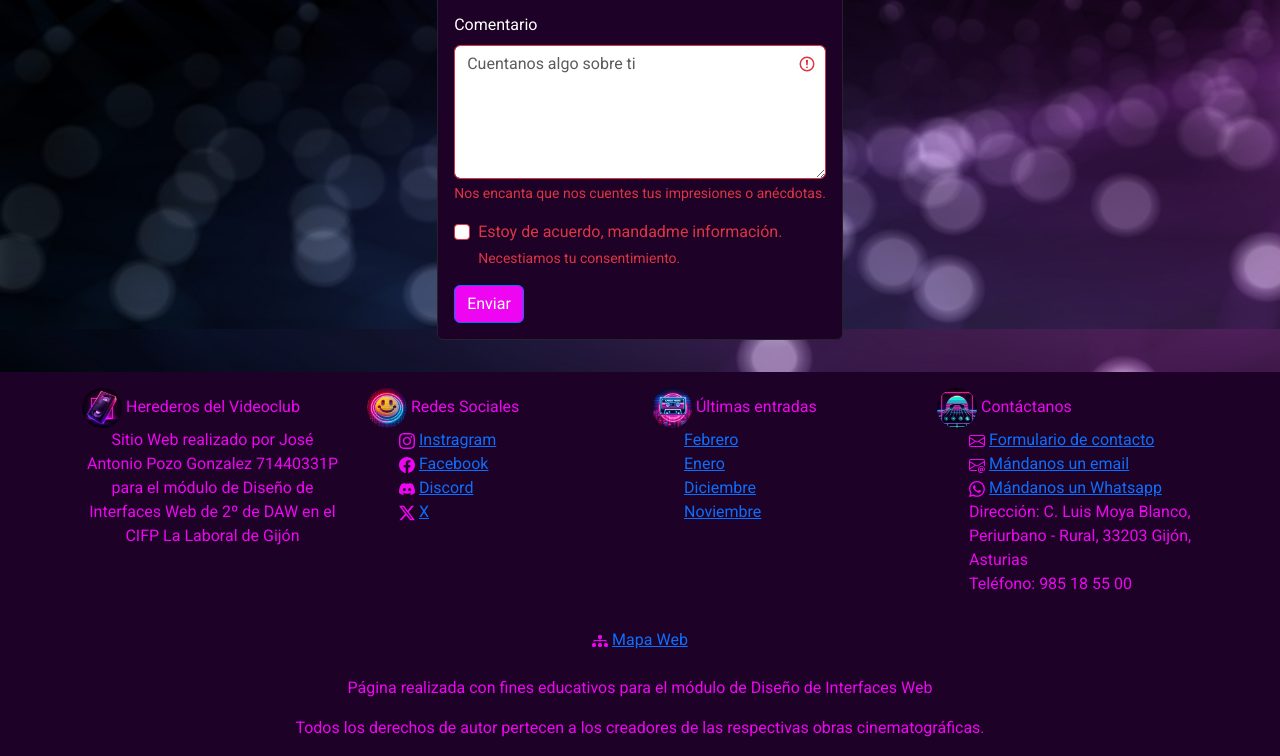
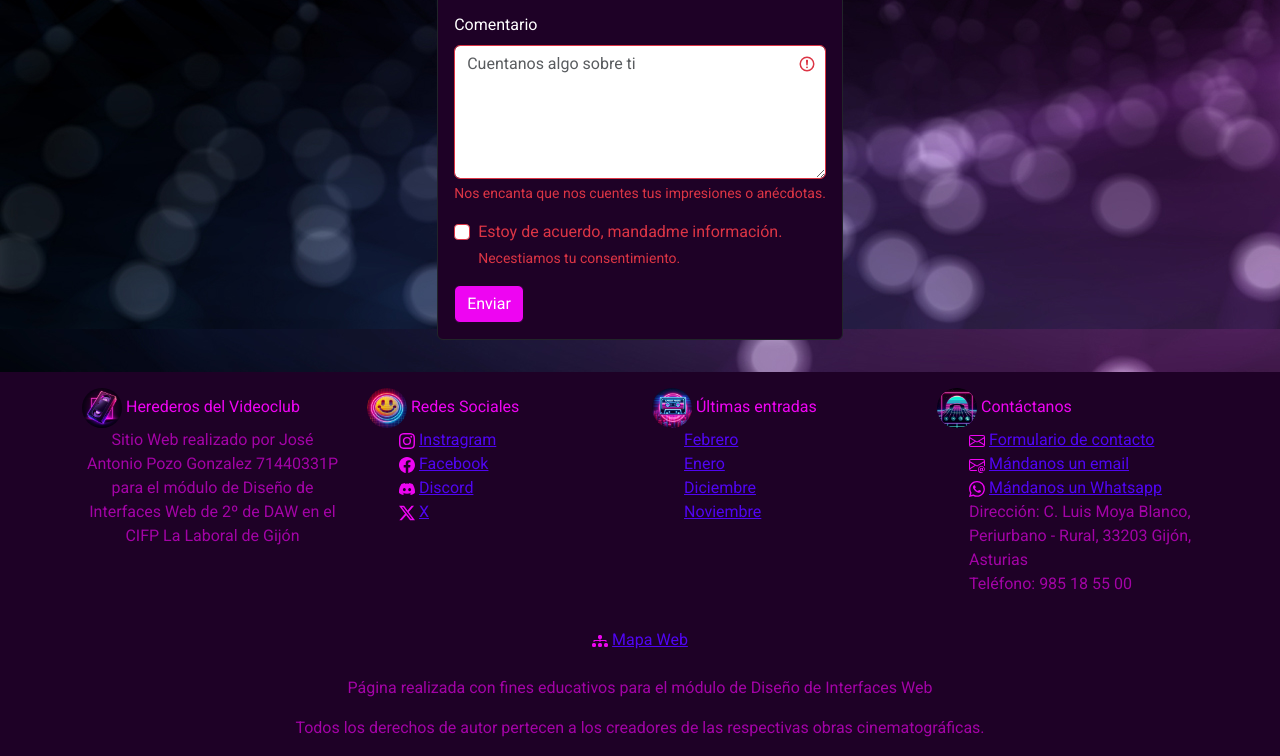
Before and after one commit to japozodev/HerederosDelVideoclub, a plain HTML site: page contacto.html in a window 1280 px wide. Shown: the part 751-1507 px from the top of the page. Drawn offline with Linux system fonts and the light colour scheme.

Commit message:
Cambio de la paleta de botones y links footer

```diff
--- a/css/estilo.css
+++ b/css/estilo.css
@@ -4,15 +4,15 @@
 body {
   font-family: 'Roboto', sans-serif;
 }
-/*Sobreescritura de colores para adecuar a la gama cromatica*/
+/*Sobreescritura de colores de las clase de bootstrap para adecuar a la gama cromatica*/
 .nav-link{
-  color: #EE05F2;
+  color: #A303A6;
 }
 .nav-link:hover{
   color: #5005f2;
 }
 .navbar-brand{
-  color: #A303A6
+  color: #EE05F2
 }
 .navbar-brand:hover{
   color: #5005F2
@@ -37,7 +37,7 @@ body {
 .btn-primary{
   background-color: #EE05F2;
 }
-.btn-primary:hoover{
+.btn-primary:hover{
   background-color: #5005f2;
 }
 .card{
@@ -46,6 +46,19 @@ body {
 footer{
   background-color: #1e0126;
   color: #EE05F2;
+}
+.btn{
+  border-color: #1e0126 ;
+}
+/*Cambio del color de los link para que sean de nuestra paleta de colores*/
+a{
+  color: #5005F2;
+}
+a:hover{
+  color: #A303A6;
+}
+p{
+  color:#A303A6
 }
 
 /*Imagen de fondo del cuerpo de la web*/
```
